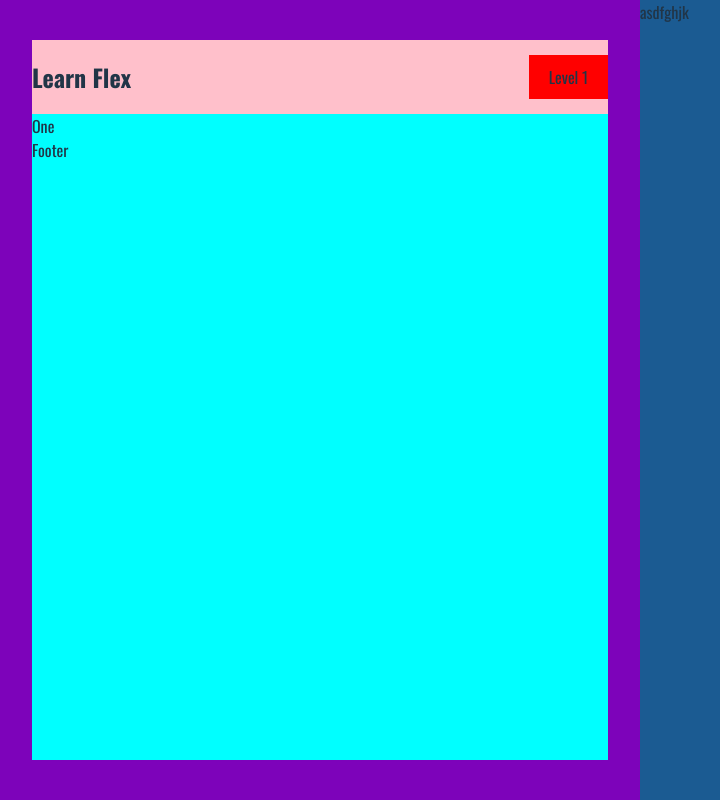
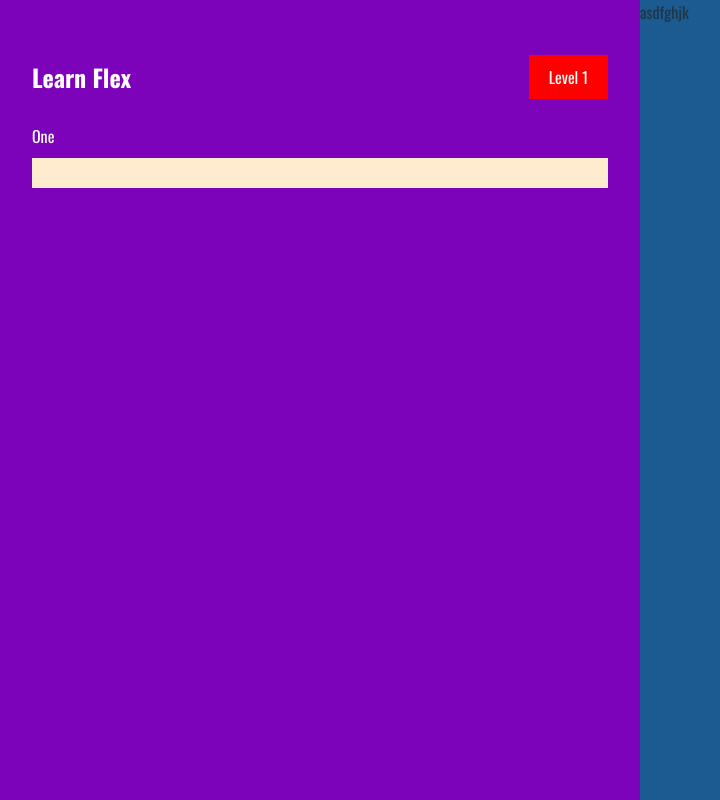
Before and after one commit to isaacetor/Learn-flex-game, a React (Vite) app: page / in a window 1280 px wide. Shown: the whole page, without its empty margins (0-720 px from the left). Built offline with nearby package versions, Linux system fonts and the light colour scheme.

Commit message:
creating a css base game

```diff
--- a/src/blocks/common/Footer.tsx
+++ b/src/blocks/common/Footer.tsx
@@ -1,5 +1,17 @@
+import styled from "styled-components";
+
 const Footer = () => {
-  return <div>Footer</div>;
+  return (
+    <div>
+      <Wrapper></Wrapper>
+    </div>
+  );
 };
 
 export default Footer;
+
+const Wrapper = styled.div`
+  width: 100%;
+  padding: 15px 0 15px 0;
+  background-color: blanchedalmond;
+`;
--- a/src/blocks/common/Header.tsx
+++ b/src/blocks/common/Header.tsx
@@ -27,7 +27,6 @@ const Logo = styled.h2`
 const Wrapper = styled.div`
   width: 100%;
   padding: 15px 0 15px 0;
-  background-color: pink;
   display: flex;
   justify-content: space-between;
   align-items: center;
--- a/src/blocks/components/data/Data.tsx
+++ b/src/blocks/components/data/Data.tsx
@@ -11,7 +11,7 @@ const Data = () => {
           {/* Header comp */}
           <Header />
 
-          {/* children */}
+          {/* children / levels */}
           <One />
 
           {/* footer comp */}
@@ -30,10 +30,13 @@ const Wrapper = styled.div`
   display: flex;
   justify-content: center;
   align-items: center;
+  color: #fff;
 `;
 
 const Main = styled.div`
   width: 90%;
   height: 90%;
-  background-color: aqua;
+  display: flex;
+  flex-direction: column;
+  gap: 10px;
 `;
```
